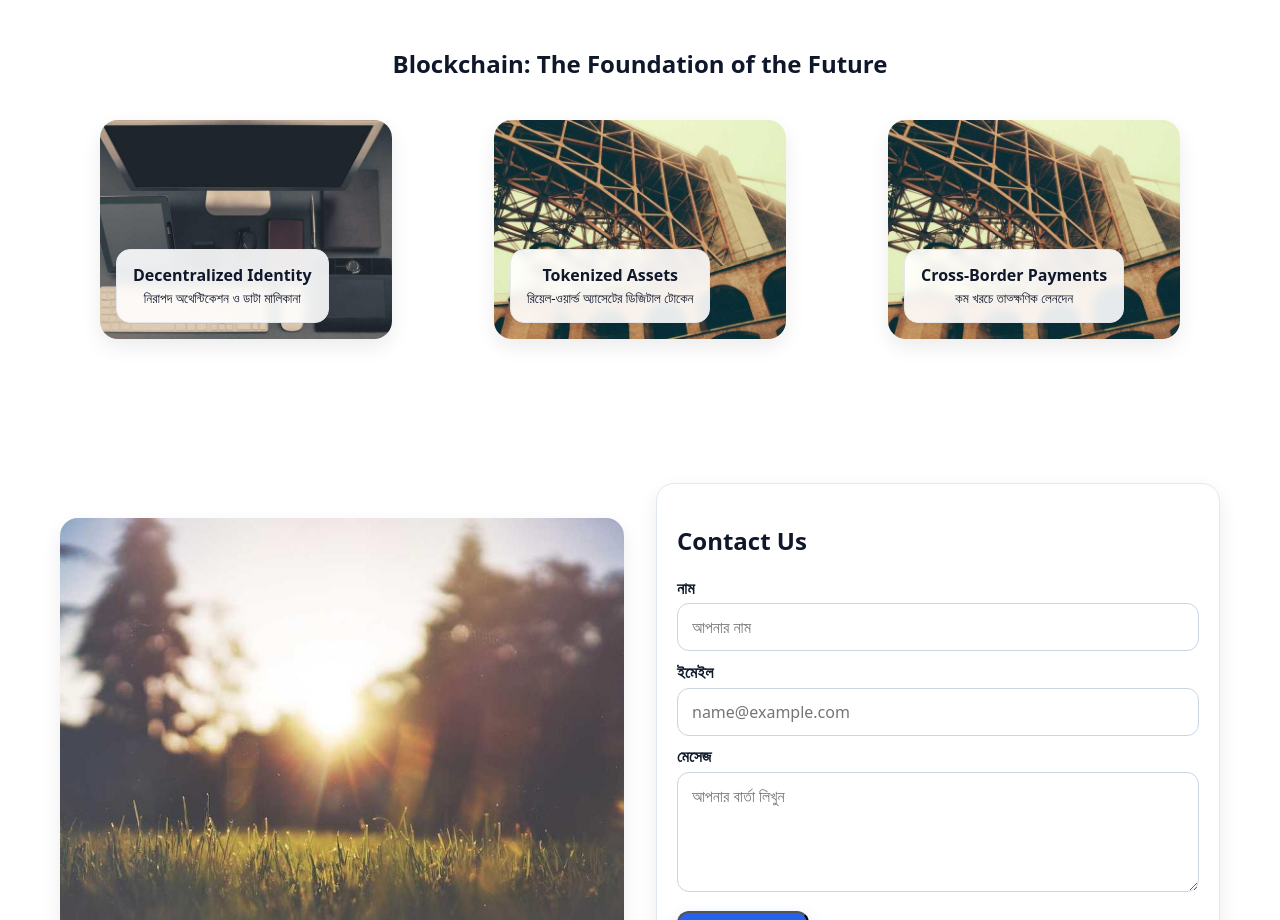
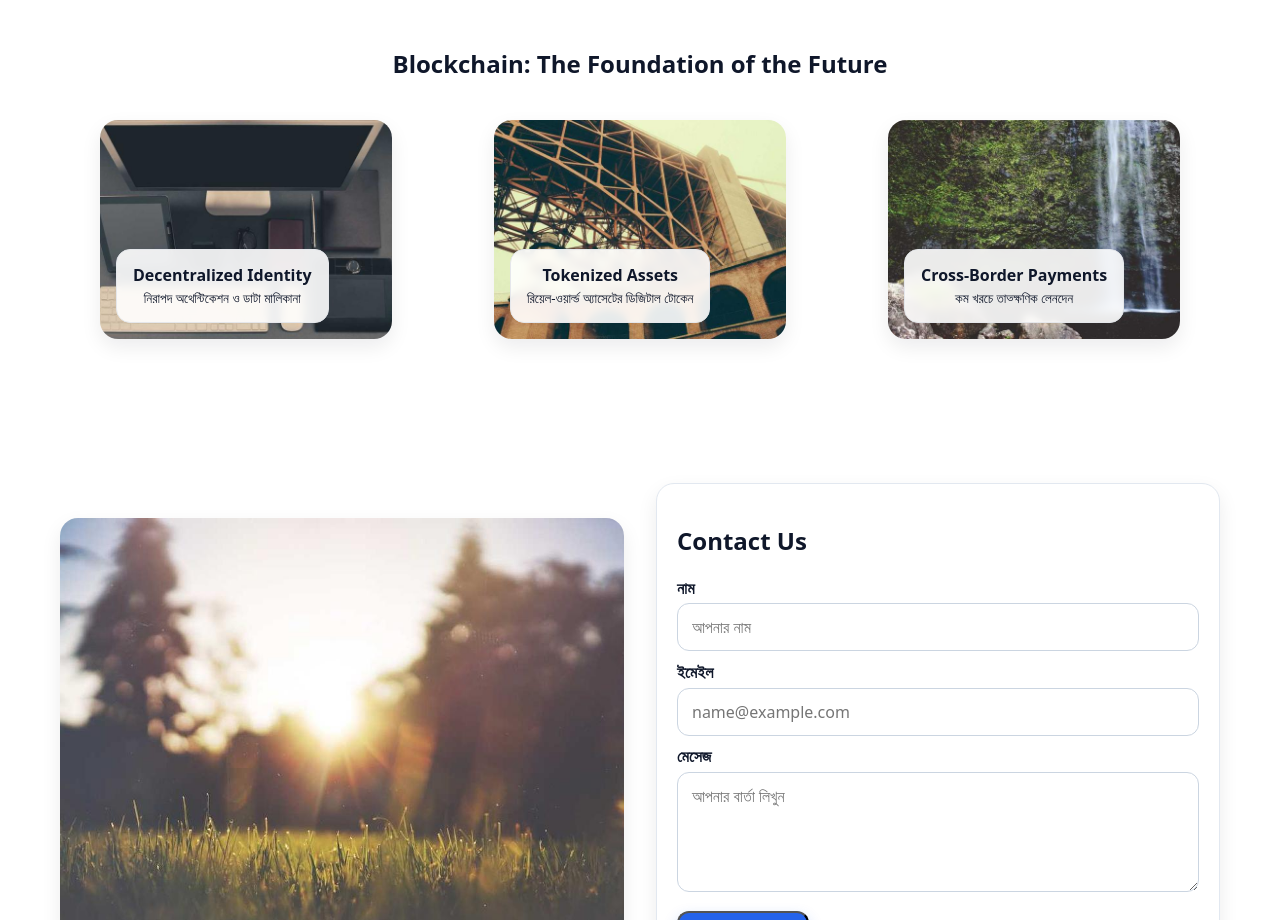
Before and after one commit to Karimuzzaman528/simple-web-design-assignment1, a plain HTML site: page index.html in a window 1280 px wide. Shown: the part 1720-2640 px from the top of the page. Drawn offline with Linux system fonts and the light colour scheme.

Commit message:
corrected

```diff
--- a/index.html
+++ b/index.html
@@ -133,7 +133,7 @@
                     </figcaption>
                 </figure>
                 <figure class="future-card">
-                    <img src="./images/image3.jpg" alt="Future use case three" />
+                    <img src="./images/image4.jpg" alt="Future use case three" />
                     <figcaption class="overlay">
                         <strong>Cross‑Border Payments</strong><br><small>কম খরচে তাত্ক্ষণিক লেনদেন</small>
                     </figcaption>
```
